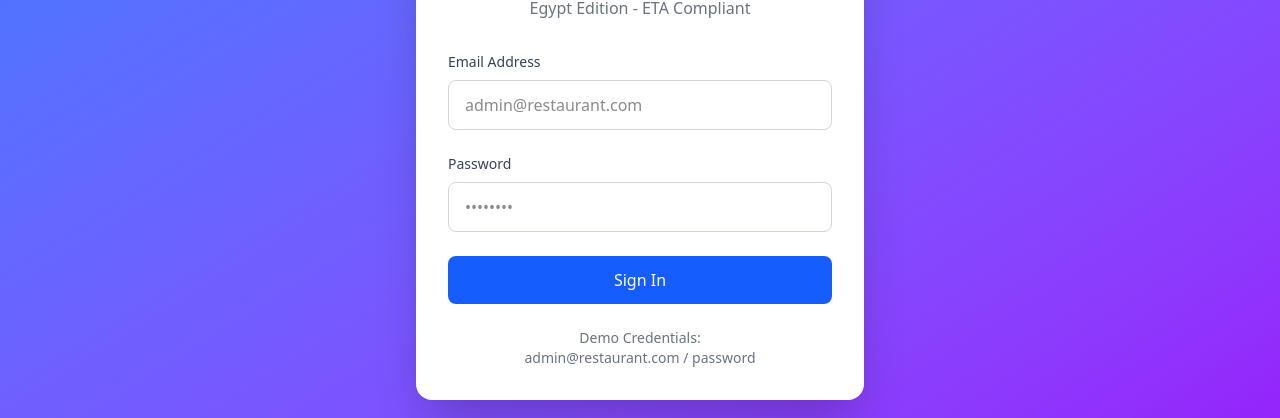
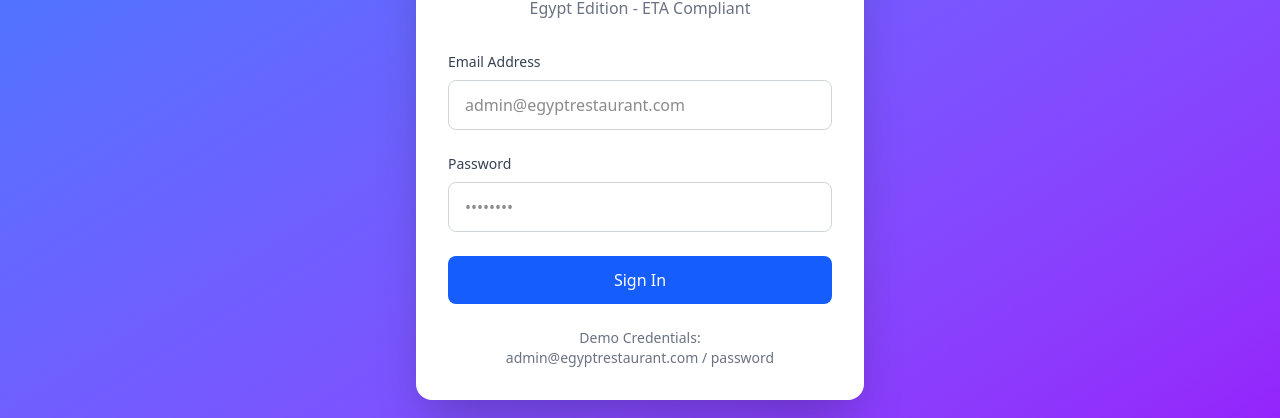
Before and after one commit to sherifelmitwalli/nextjs-boilerplate, a Next.js app: page /login in a window 1280 px wide. Shown: the part 274-692 px from the top of the page. Built offline with nearby package versions, Linux system fonts and the light colour scheme; no server answers.

Commit message:
Fix login page: update demo credentials to admin@egyptrestaurant.com

```diff
--- a/app/login/page.tsx
+++ b/app/login/page.tsx
@@ -48,7 +48,7 @@ export default function Login() {
               value={email}
               onChange={(e) => setEmail(e.target.value)}
               className="w-full px-4 py-3 border border-gray-300 rounded-lg focus:ring-2 focus:ring-blue-500 focus:border-transparent"
-              placeholder="admin@restaurant.com"
+              placeholder="admin@egyptrestaurant.com"
               required
             />
           </div>
@@ -84,7 +84,7 @@ export default function Login() {
 
         <div className="mt-6 text-center text-sm text-gray-500">
           <p>Demo Credentials:</p>
-          <p>admin@restaurant.com / password</p>
+          <p>admin@egyptrestaurant.com / password</p>
         </div>
       </div>
     </div>
```
